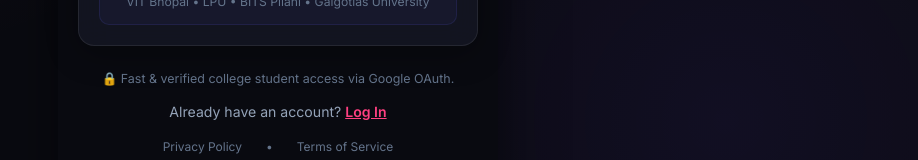
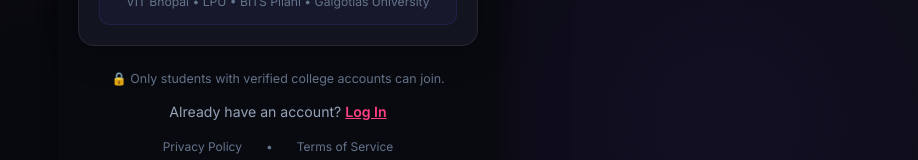
Before and after one commit to DS0044/CampusHinge, a React (Vite) app in the folder frontend/: page /signup in a window 1280 px wide. Shown: the part 559-719 px from the top of the page, without its empty margins (362-1280 px from the left). Built offline with nearby package versions, Linux system fonts and the light colour scheme; no server answers.

Commit message:
chore: update verification note text on signup page

```diff
--- a/frontend/src/pages/SignupPage.jsx
+++ b/frontend/src/pages/SignupPage.jsx
@@ -310,7 +310,7 @@ export default function SignupPage() {
       {/* Trust & Verification note */}
       <div style={{ textAlign: 'center', marginTop: '1.5rem' }}>
         <p style={{ fontSize: '0.78rem', color: 'var(--text-dim)' }}>
-          🔒 Fast &amp; verified college student access via Google OAuth.
+          🔒 Only students with verified college accounts can join.
         </p>
         <p style={{ fontSize: '0.88rem', color: 'var(--text-muted)', marginTop: '0.75rem' }}>
           Already have an account?{' '}
```
